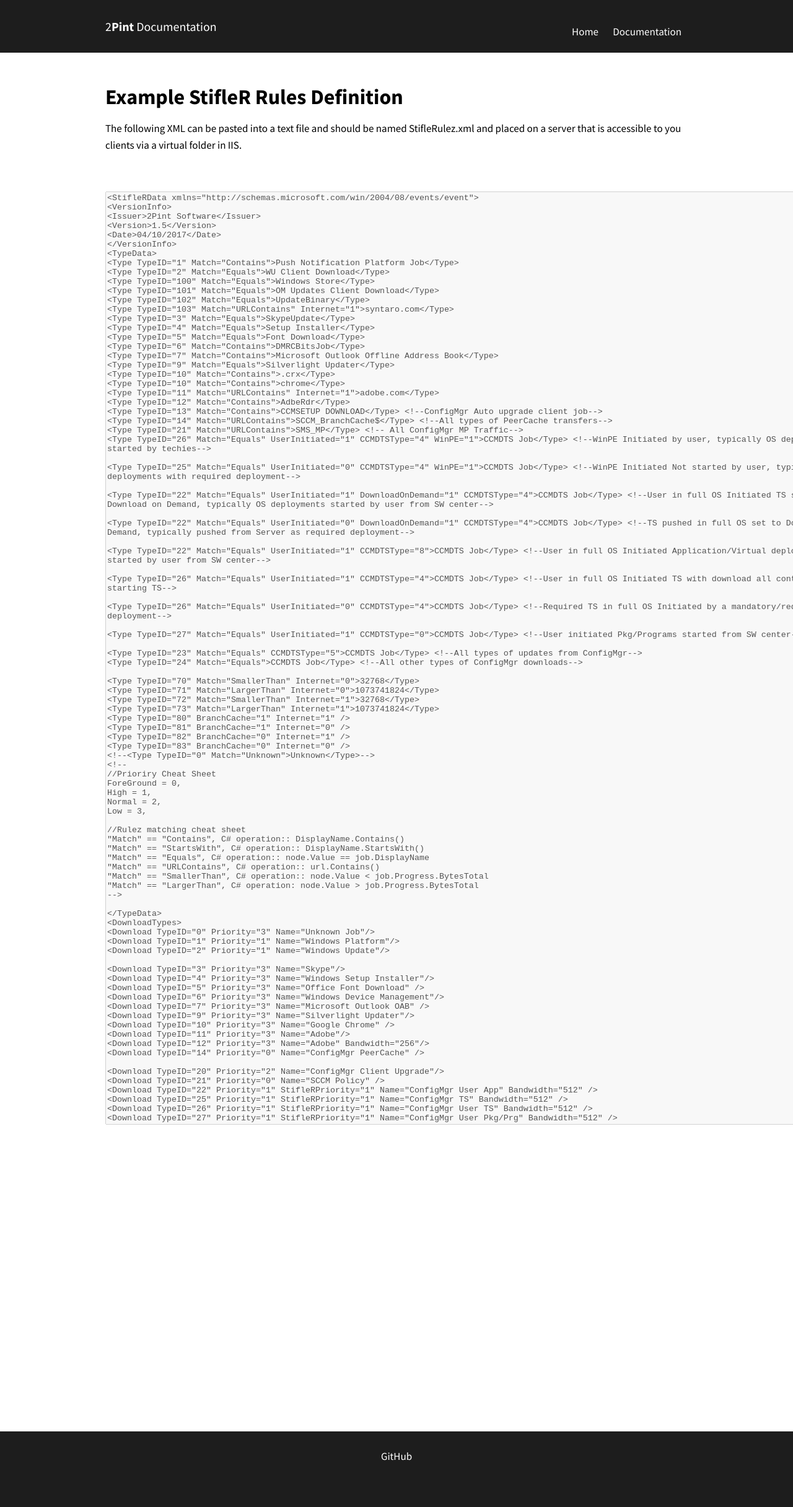
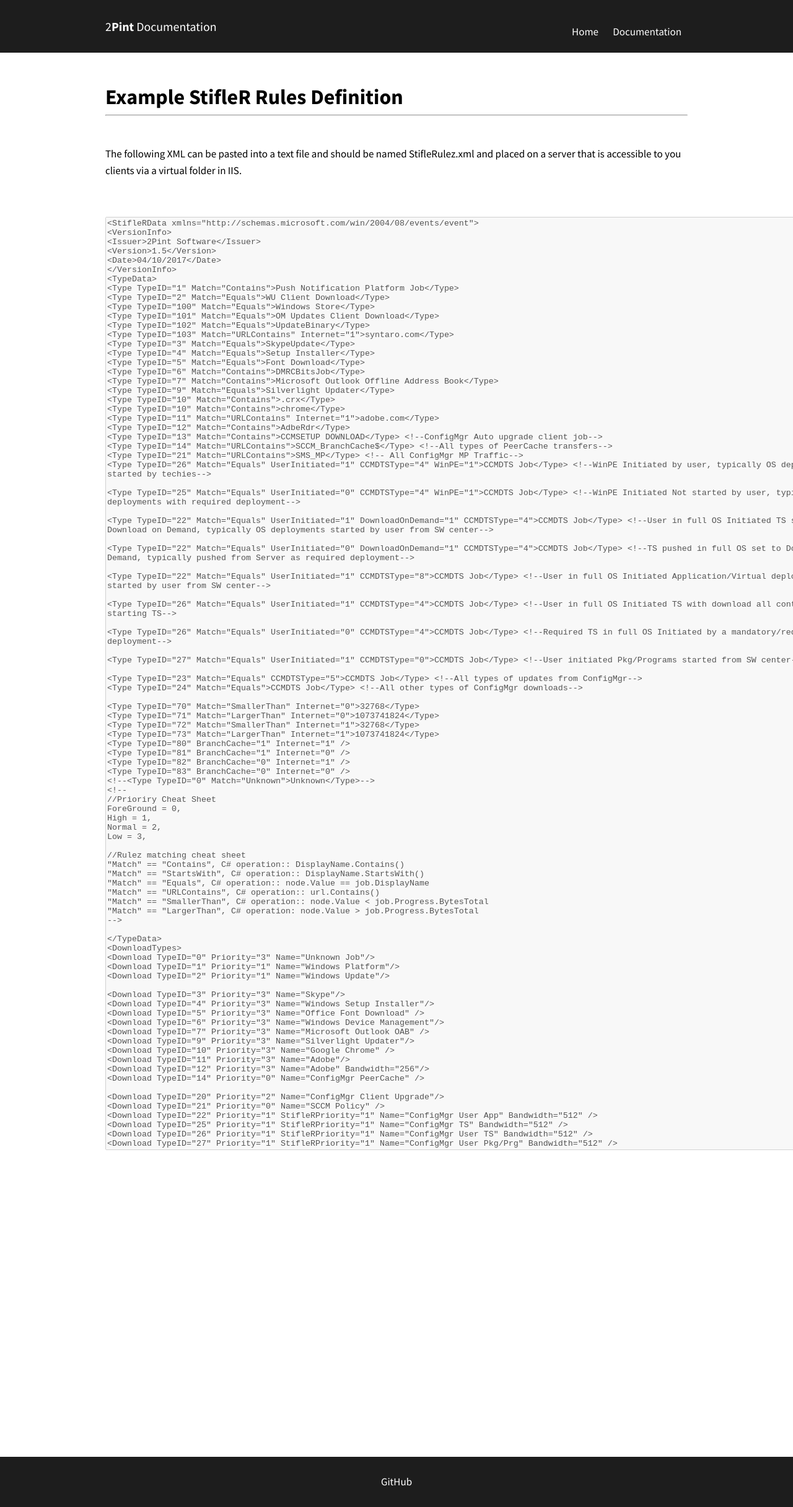
Before and after one commit to RoseSmithTest/2PintTest.github.io, a Jekyll site: the page built from docs/ExampleStifleRRulesDefinition.html, in a window 1280 px wide. Shown: the whole page at 62% size. Built offline with Jekyll 4.4.1, drawn with Linux system fonts in a browser that asks for light colours; before the commit the page ends 2391 px from its top, so only the background shows below that.

```diff
--- a/docs/ExampleStifleRRulesDefinition.html
+++ b/docs/ExampleStifleRRulesDefinition.html
@@ -8,7 +8,7 @@ navigation_weight: 1
 
 <div class="container">
 	<div class="columns spacing">
-    <h1>Example StifleR Rules Definition</h1>
+		<h1><strong>Example StifleR Rules Definition</strong></h1><hr><br>
 		<p>The following XML can be pasted into a text file and should be named StifleRulez.xml and placed on a server that is accessible to you clients via a virtual folder in IIS.</p><br><br>
 
 <textarea disabled="true" rows="100" cols="150">
```
